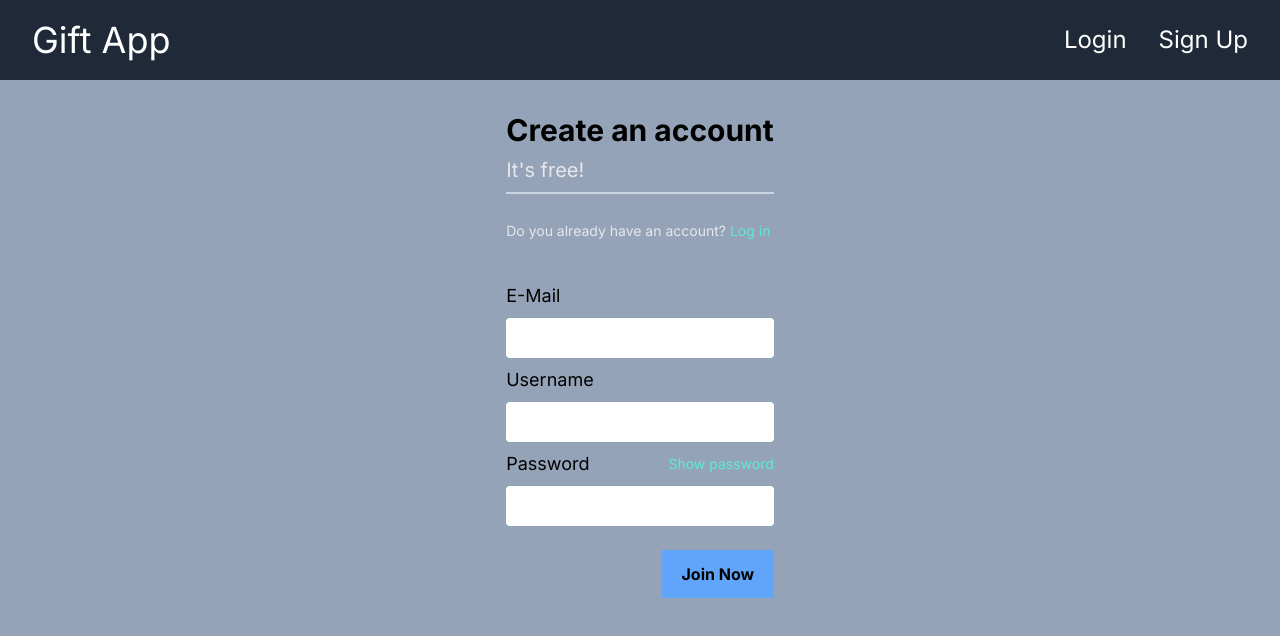
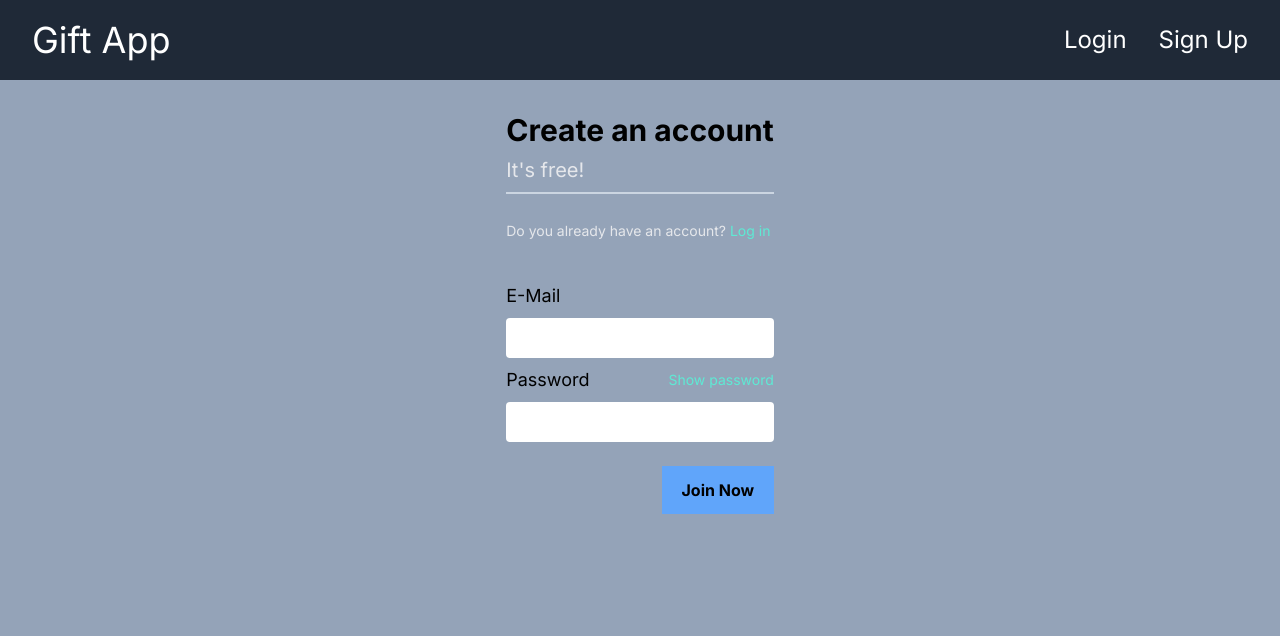
Before and after one commit to kizido/giftro, a Next.js app: page /signup in a window 1280 px wide. Shown: the top 636 px of the page. Built offline with nearby package versions, Linux system fonts and the light colour scheme.

Commit message:
feat: create api route for signup

```diff
--- /dev/null
+++ b/src/app/api/auth/[...nextauth]/route.ts
@@ -0,0 +1,36 @@
+import NextAuth from "next-auth/next";
+import { CredentialsProvider } from "next-auth/providers/credentials";
+
+const handler = NextAuth({
+  providers: [
+    CredentialsProvider({
+      credentials: {
+        email: {},
+        password: {},
+      },
+      async authorize(credentials, req) {
+        // You need to provide your own logic here that takes the credentials
+        // submitted and returns either a object representing a user or value
+        // that is false/null if the credentials are invalid.
+        // e.g. return { id: 1, name: 'J Smith', email: 'jsmith@example.com' }
+        // You can also use the `req` object to obtain additional parameters
+        // (i.e., the request IP address)
+        const res = await fetch("/your/endpoint", {
+          method: "POST",
+          body: JSON.stringify(credentials),
+          headers: { "Content-Type": "application/json" },
+        });
+        const user = await res.json();
+
+        // If no error and we have user data, return it
+        if (res.ok && user) {
+          return user;
+        }
+        // Return null if user data could not be retrieved
+        return null;
+      },
+    }),
+  ],
+});
+
+export { handler as GET, handler as POST };
--- /dev/null
+++ b/src/app/api/auth/register/route.ts
@@ -0,0 +1,21 @@
+import { NextResponse } from "next/server";
+import { hash } from 'bcrypt';
+import {sql} from '@vercel/postgres';
+
+export async function POST(request: Request) {
+  try {
+    const { email, password } = await request.json();
+    console.log({ email, password });
+
+    const hashedPassword = await hash(password, 10);
+
+    const response = await sql`
+        INSERT INTO users (email, password)
+        VALUES (${email}, ${hashedPassword})
+    `
+  } catch (e) {
+    console.log({ e });
+  }
+
+  return NextResponse.json({ message: "Success" });
+}
--- /dev/null
+++ b/src/app/signup/form.tsx
@@ -0,0 +1,58 @@
+"use client";
+
+import Link from "next/link";
+import { FormEvent } from "react";
+
+export default function Form() {
+  const handleSubmit = async (e: FormEvent<HTMLFormElement>) => {
+    e.preventDefault();
+    const formData = new FormData(e.currentTarget);
+    const response = await fetch("/api/auth/register", {
+      method: "POST",
+      body: JSON.stringify({
+        email: formData.get("email"),
+        password: formData.get("password"),
+      }),
+    });
+  };
+
+  return (
+    <form onSubmit={handleSubmit} className="w-full flex justify-center">
+      <div className="w-70 flex flex-col gap-2">
+        <h1 className="mt-8 font-bold text-3xl">Create an account</h1>
+        <h3 className="text-xl text-gray-200">It's free!</h3>
+
+        <hr className="mb-4 border border-slate-300"></hr>
+
+        <div className="mb-8">
+          <h4 className="inline text-sm text-gray-200">
+            Do you already have an account?{" "}
+          </h4>
+          <Link href="/login" className="inline text-sm text-teal-300">
+            Log in
+          </Link>
+        </div>
+
+        <h3 className="text-lg">E-Mail</h3>
+        <input type="email" name='email' className="h-10 p-4 rounded"></input>
+
+        {/* <h3 className="text-lg">Username</h3>
+        <input className="h-10 rounded"></input> */}
+
+        <div className="flex justify-between items-center">
+          <h3 className="text-lg">Password</h3>
+          <h4 className="cursor-pointer hover:underline text-sm text-teal-300">
+            Show password
+          </h4>
+        </div>
+        <input type="password" name='password' className="mb-4 p-4 h-10 rounded"></input>
+
+        <div className="flex justify-end">
+          <button type="submit" className="w-28 h-12 bg-blue-400 font-bold">
+            Join Now
+          </button>
+        </div>
+      </div>
+    </form>
+  );
+}
--- a/src/app/signup/page.tsx
+++ b/src/app/signup/page.tsx
@@ -1,42 +1,7 @@
-import Link from "next/link";
-import React from "react";
+import Form from "./form";
 
-export default function page() {
+export default async function page() {
   return (
-    <div className="w-full flex justify-center">
-      <div className="w-70 flex flex-col gap-2">
-        <h1 className="mt-8 font-bold text-3xl">Create an account</h1>
-        <h3 className="text-xl text-gray-200">It's free!</h3>
-
-        <hr className="mb-4 border border-slate-300"></hr>
-
-        <div className="mb-8">
-          <h4 className="inline text-sm text-gray-200">
-            Do you already have an account?{" "}
-          </h4>
-          <Link href="/login" className="inline text-sm text-teal-300">
-            Log in
-          </Link>
-        </div>
-
-        <h3 className="text-lg">E-Mail</h3>
-        <input className="h-10 rounded"></input>
-
-        <h3 className="text-lg">Username</h3>
-        <input className="h-10 rounded"></input>
-
-        <div className="flex justify-between items-center">
-          <h3 className="text-lg">Password</h3>
-          <h4 className="cursor-pointer hover:underline text-sm text-teal-300">
-            Show password
-          </h4>
-        </div>
-        <input className="mb-4 h-10 rounded"></input>
-
-        <div className="flex justify-end">
-          <button className="w-28 h-12 bg-blue-400 font-bold">Join Now</button>
-        </div>
-      </div>
-    </div>
+    <Form />
   );
 }
```
Also changed, not shown: package.json (+9 -5 lines), 2 other files (tests, documents, lock files or other folders).
